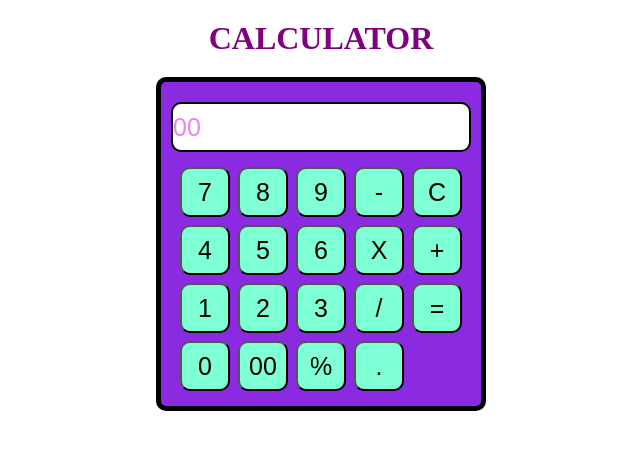
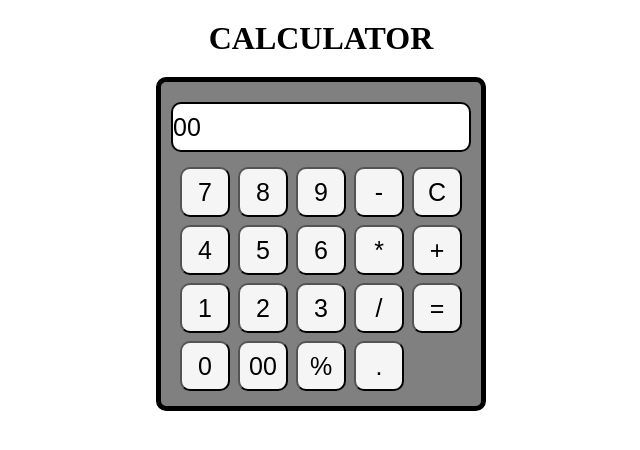
Before and after one commit to mhameen/calculator-js, a plain HTML site: page index.html in a window 1280 px wide. Both pictures are taken after a click on the button "00". Shown: the whole page, without its empty margins (319-959 px from the left). Drawn offline with Linux system fonts and the light colour scheme.

Commit message:
changed colors

```diff
--- a/index.html
+++ b/index.html
@@ -25,7 +25,7 @@
                     <td><button>4</button></td>
                     <td><button>5</button></td>
                     <td><button>6</button></td>
-                    <td><button>X</button></td>
+                    <td><button>*</button></td>
                     <td><button>+</button></td>
                 </tr>
                 <tr>
--- a/script.js
+++ b/script.js
@@ -4,13 +4,13 @@ let screenValue = ""
 for(item of buttons){
     item.addEventListener('click',(e)=>{
         buttonText = e.target.innerText;
-        console.log('text contains' , buttonText )
-        if(buttonText == 'X'){
-            buttonText = '*';
-            screenValue += buttonText;
-            screen.value = screenValue ;
-        }
-        else if(buttonText == 'C'){
+        // console.log('text contains' , buttonText )
+        // if(buttonText == 'X'){
+        //     buttonText = '*';
+        //     screenValue += buttonText;
+        //     screen.value = screenValue ;
+        // }
+        if(buttonText == 'C'){
             screenValue = "";
             screen.value = screenValue;
         }
--- a/styles.css
+++ b/styles.css
@@ -14,12 +14,12 @@ table{
 h1{
     margin-bottom: 20px;
     margin-top: 20px;
-    color: purple;
+    color: black;
 }
 button{
     width: 50px;
     height: 50px;
-    background-color: aquamarine;
+    background-color: whitesmoke;
     border-radius: 10px;
     margin: 3px;
     font-size: 25px;
@@ -36,11 +36,11 @@ input{
     font-size: 25px;
     border-radius: 10px;
     border: 2px solid black;
-    color: violet;
+    color: BLACK;
 }
 .calculator{
    display: inline-block;
-   background-color: blueviolet;
+   background-color: grey;
    padding: 10px;
    border: 5px solid black;
    border-radius: 10px;
```
